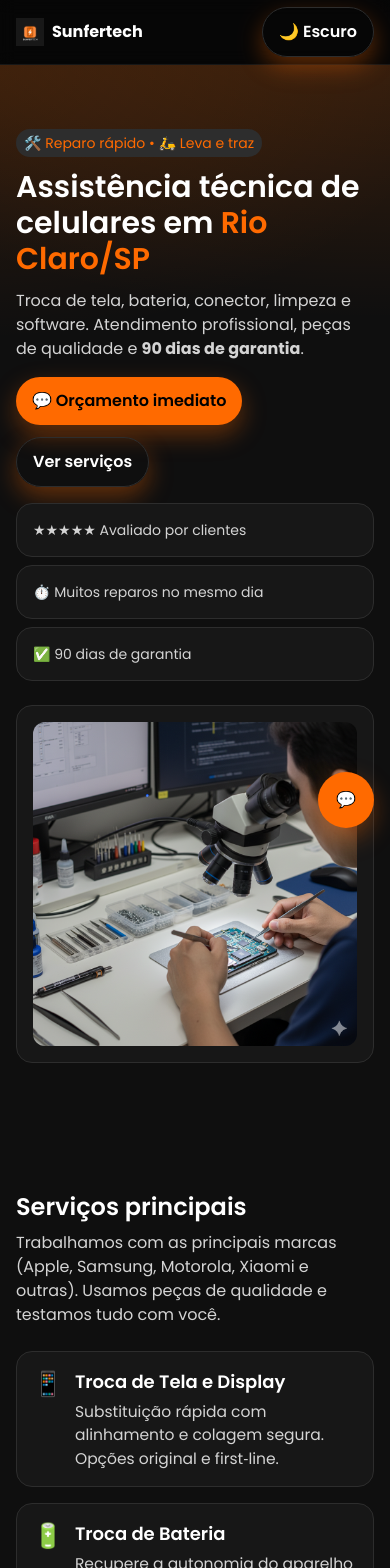
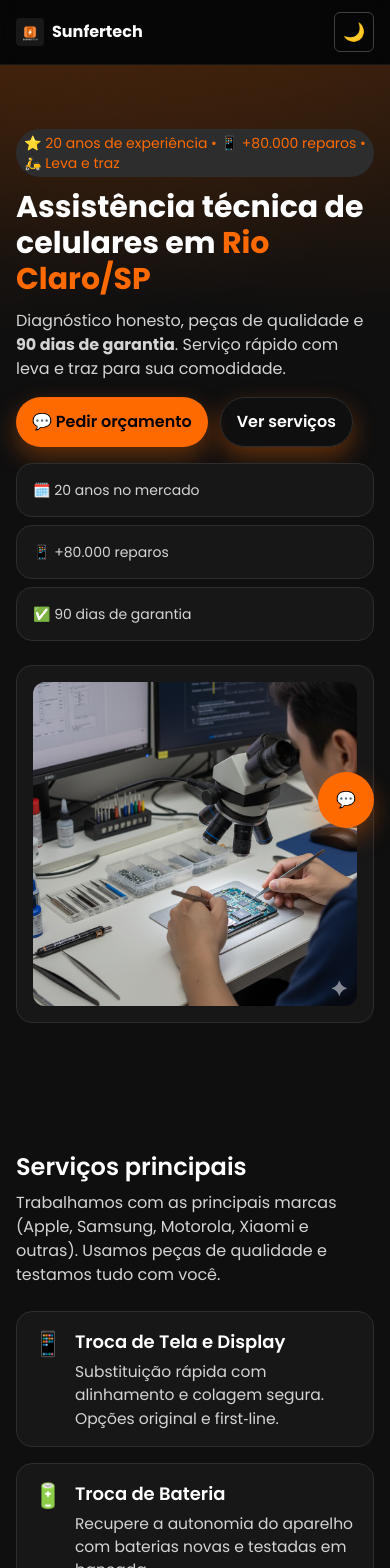
Before and after one commit to fer2618/sunfertech-site, a Next.js app: page / in a window 390 px wide. Shown: the top 1568 px of the page. Built offline with nearby package versions, Linux system fonts and the light colour scheme; no server answers.

Commit message:
adicionado os icones de redes sociais, track de cta do wpp e GA no codigo

```diff
--- /dev/null
+++ b/app/wpp/route.ts
@@ -0,0 +1,23 @@
+// app/wpp/route.ts
+import { NextRequest, NextResponse } from 'next/server'
+
+export async function GET(req: NextRequest) {
+  const url = new URL(req.url)
+  const utm_source = url.searchParams.get('utm_source') ?? 'direct'
+  const utm_medium = url.searchParams.get('utm_medium') ?? 'none'
+  const utm_campaign = url.searchParams.get('utm_campaign') ?? 'none'
+  const referer = req.headers.get('referer') ?? 'unknown'
+
+  // Registre o clique (troque por seu endpoint/telemetria se quiser)
+  console.log('[WPP_CLICK]', {
+    ts: new Date().toISOString(),
+    utm_source, utm_medium, utm_campaign, referer,
+  })
+
+  // Número e mensagem
+  const phone = '5519971344065'
+  const text = 'Olá Sunfertech! Quero um orçamento.'
+  const wa = `https://wa.me/${phone}?text=${encodeURIComponent(text)}`
+
+  return NextResponse.redirect(wa, { status: 302 })
+}
--- /dev/null
+++ b/components/ExperienceBar.tsx
@@ -0,0 +1,62 @@
+// components/ExperienceBar.tsx
+'use client'
+
+import { useEffect, useRef, useState } from 'react'
+
+type Stat = {
+  label: string
+  value: number
+  suffix?: string
+}
+
+const easeOutCubic = (t: number) => 1 - Math.pow(1 - t, 3)
+
+function AnimatedNumber({ value, duration = 1600 }: { value: number; duration?: number }) {
+  const [display, setDisplay] = useState(0)
+  const startRef = useRef<number | null>(null)
+
+  useEffect(() => {
+    const start = performance.now()
+    startRef.current = start
+
+    let raf = 0
+    const tick = (now: number) => {
+      const elapsed = now - (startRef.current ?? now)
+      const t = Math.min(1, elapsed / duration)
+      setDisplay(Math.round(value * easeOutCubic(t)))
+      if (t < 1) raf = requestAnimationFrame(tick)
+    }
+    raf = requestAnimationFrame(tick)
+    return () => cancelAnimationFrame(raf)
+  }, [value, duration])
+
+  return <span>{display.toLocaleString('pt-BR')}</span>
+}
+
+export default function ExperienceBar() {
+  const stats: Stat[] = [
+    { label: 'Anos de experiência', value: 20, suffix: '+' },
+    { label: 'Celulares reparados', value: 80000, suffix: '+' },
+    { label: 'Garantia (dias)', value: 90 },
+    { label: 'Atendimento leva e traz', value: 1, suffix: ' dia' }, // ajuste se quiser
+  ]
+
+  return (
+    <section
+      aria-label="Nossas credenciais"
+      className="rounded-2xl border border-neutral-800 bg-neutral-950/60 px-6 py-6 md:px-8 md:py-8"
+    >
+      <ul className="grid grid-cols-2 md:grid-cols-4 gap-6 md:gap-8">
+        {stats.map((s) => (
+          <li key={s.label} className="text-center">
+            <div className="text-3xl md:text-4xl font-extrabold text-orange-500">
+              <AnimatedNumber value={s.value} />
+              {typeof s.suffix === 'string' ? <span>{s.suffix}</span> : null}
+            </div>
+            <p className="mt-1 text-sm text-neutral-400">{s.label}</p>
+          </li>
+        ))}
+      </ul>
+    </section>
+  )
+}
--- a/components/Footer.tsx
+++ b/components/Footer.tsx
@@ -1,20 +1,116 @@
-export default function Footer(){
+// components/Footer.tsx
+import Link from 'next/link'
+
+function InstagramIcon(props: React.SVGProps<SVGSVGElement>) {
   return (
-<footer className="border-t border-neutral-900 bg-black">
-<div className="container py-8 grid md:grid-cols-2 gap-6 text-neutral-300">
+    <svg viewBox="0 0 24 24" fill="none" stroke="currentColor" strokeWidth="1.8" aria-hidden="true" {...props}>
+      <rect x="3" y="3" width="18" height="18" rx="5" />
+      <circle cx="12" cy="12" r="4" />
+      <circle cx="17.5" cy="6.5" r="1.2" fill="currentColor" stroke="none" />
+    </svg>
+  )
+}
+
+function FacebookIcon(props: React.SVGProps<SVGSVGElement>) {
+  return (
+    <svg viewBox="0 0 24 24" fill="none" aria-hidden="true" {...props}>
+      <circle cx="12" cy="12" r="10" stroke="currentColor" strokeWidth="1.8" />
+      <path
+        d="M13 20v-6h2l.8-3H13v-1c0-.6.4-1 1-1h1V6h-2c-2 0-3 1.5-3 3.2V11H8v3h2v6h3Z"
+        fill="currentColor"
+      />
+    </svg>
+  )
+}
+
+function WhatsAppIcon(props: React.SVGProps<SVGSVGElement>) {
+  return (
+    <svg viewBox="0 0 24 24" fill="none" aria-hidden="true" {...props}>
+      <path d="M20.5 12a8.5 8.5 0 0 1-12 7.5L4 20l.6-4.5A8.5 8.5 0 1 1 20.5 12Z" stroke="currentColor" strokeWidth="1.8" />
+      <path
+        d="M15.6 14.7c-.3.5-1.2.9-1.8.8-1.6-.3-3.6-2.2-4.1-3.6-.2-.6.2-1.4.7-1.7l.7-.5 1.8 1.8-.6.6c.2.6.9 1.2 1.5 1.4l.6-.6 1.8 1.8-.6.6Z"
+        fill="currentColor"
+      />
+    </svg>
+  )
+}
+
+export default function Footer() {
+  return (
+    <footer className="mt-16 border-t border-neutral-900">
+      <div className="container mx-auto px-4 py-10 grid md:grid-cols-3 gap-6 text-sm">
         <div>
-<div className="flex items-center gap-2 font-extrabold">
-<span className="inline-grid place-items-center w-7 h-7 rounded-md bg-gradient-to-br from-orange to-[#FFA24D] text-black">S</span>
-<span>Sunfertech</span>
+          <h3 className="font-semibold">Sunfertech</h3>
+          <p className="text-neutral-400">
+            Assistência técnica de celulares em Rio Claro (SP).
+            Leva e traz, peças de qualidade e garantia de 90 dias.
+          </p>
+
+          {/* Ícones sociais */}
+          <div className="mt-4 flex items-center gap-3">
+            <a
+              href="https://www.instagram.com/sunfertech/"
+              target="_blank"
+              rel="noopener noreferrer"
+              className="inline-flex h-9 w-9 items-center justify-center rounded-full border border-neutral-800 hover:bg-neutral-900"
+              aria-label="Instagram da Sunfertech"
+              title="Instagram"
+            >
+              <InstagramIcon className="h-4 w-4" />
+            </a>
+
+            <a
+              href="https://facebook.com/sunfertech"
+              target="_blank"
+              rel="noopener noreferrer"
+              className="inline-flex h-9 w-9 items-center justify-center rounded-full border border-neutral-800 hover:bg-neutral-900"
+              aria-label="Facebook da Sunfertech"
+              title="Facebook"
+            >
+              <FacebookIcon className="h-4 w-4" />
+            </a>
+
+            <Link
+              href="/wpp?utm_source=site&utm_medium=footer_social&utm_campaign=orcamento"
+              className="inline-flex h-9 w-9 items-center justify-center rounded-full border border-neutral-800 hover:bg-neutral-900"
+              aria-label="WhatsApp da Sunfertech"
+              title="WhatsApp"
+            >
+              <WhatsAppIcon className="h-4 w-4" />
+            </Link>
           </div>
-<p className="mt-2">Assistência técnica de celulares em Rio Claro/SP com leva e traz, transparência e agilidade.</p>
-<small className="opacity-70">© {new Date().getFullYear()} Sunfertech. Todos os direitos reservados.</small>
         </div>
+
         <div>
-<p className="font-semibold">Contato</p>
-<p>WhatsApp: <a className="underline" href="https://wa.me/5519971344065" target="_blank" rel="noopener">(19) 97134‑4065</a></p>
-<p>Instagram: <a className="underline" href="https://www.instagram.com/sunfertech/" target="_blank" rel="noopener">@sunfertech</a></p>
+          <h4 className="font-semibold">Atendimento</h4>
+          <ul className="text-neutral-400">
+            <li>Seg a Sex: 10h–18h</li>
+            <li>Sábado: 10h–16h</li>
+            <li>
+              WhatsApp:{' '}
+              <Link
+                href="/wpp?utm_source=site&utm_medium=footer&utm_campaign=orcamento"
+                className="text-orange-400 hover:underline"
+              >
+                +55 19 97134-4065
+              </Link>
+            </li>
+          </ul>
         </div>
+
+        <div>
+          <h4 className="font-semibold">Links</h4>
+          <ul className="text-neutral-400">
+            <li><a href="#servicos" className="hover:underline">Serviços</a></li>
+            <li><a href="#como-funciona" className="hover:underline">Leva e Traz</a></li>
+            <li><a href="#faq" className="hover:underline">Dúvidas</a></li>
+            <li><a href="https://www.instagram.com/sunfertech/" target="_blank" className="hover:underline">Instagram</a></li>
+          </ul>
+        </div>
+      </div>
+
+      <div className="border-t border-neutral-900 py-4 text-center text-neutral-500">
+        © {new Date().getFullYear()} Sunfertech — Rio Claro, SP
       </div>
     </footer>
   )
--- a/components/Header.tsx
+++ b/components/Header.tsx
@@ -1,24 +1,42 @@
+// components/Header.tsx
 'use client'
+
 import Link from 'next/link'
+import Image from 'next/image'
 import ThemeToggle from './ui/ThemeToggle'
-import Logo from '../public/logo.jpg'
 
-export default function Header(){
+export default function Header() {
   return (
     <header className="sticky top-0 z-50 backdrop-blur border-b border-neutral-900 bg-black/60">
-<div className="container h-16 flex items-center justify-between">
+      <div className="container mx-auto h-16 px-4 flex items-center justify-between">
         <Link href="/" className="flex items-center gap-2 font-extrabold" aria-label="Sunfertech Home">
-<img src={Logo.src} alt="Sunfertech Logo" className="h-7 w-7" />
+          <Image
+            src="/logo.jpg"
+            alt="Sunfertech — Assistência Técnica de Celulares"
+            width={28}
+            height={28}
+            priority
+            className="rounded"
+          />
           <span>Sunfertech</span>
         </Link>
+
         <nav aria-label="Menu principal" className="hidden md:flex items-center gap-2 text-neutral-300">
           <a className="px-3 py-2 rounded-md hover:bg-neutral-900 hover:text-white" href="#servicos">Serviços</a>
           <a className="px-3 py-2 rounded-md hover:bg-neutral-900 hover:text-white" href="#como-funciona">Leva e Traz</a>
           <a className="px-3 py-2 rounded-md hover:bg-neutral-900 hover:text-white" href="#depoimentos">Depoimentos</a>
           <a className="px-3 py-2 rounded-md hover:bg-neutral-900 hover:text-white" href="#faq">Dúvidas</a>
-<a className="btn btn-outline" href="https://wa.me/5519971344065?text=Ol%C3%A1%20Sunfertech!%20Quero%20um%20or%C3%A7amento." target="_blank" rel="noopener">Orçamento</a>
+
+          <Link
+            href="/wpp?utm_source=site&utm_medium=header&utm_campaign=orcamento"
+            className="ml-2 px-4 py-2 rounded-xl border border-orange-700 text-orange-400 hover:bg-orange-600/10"
+          >
+            Orçamento
+          </Link>
+
           <ThemeToggle />
         </nav>
+
         <div className="md:hidden">
           <ThemeToggle />
         </div>
--- a/components/Hero.tsx
+++ b/components/Hero.tsx
@@ -1,8 +1,8 @@
 'use client'
+import Image from 'next/image'
 import { motion } from 'framer-motion'
 
-
-export default function Hero(){
+export default function Hero() {
   return (
     <section
       className="relative overflow-hidden py-16"
@@ -12,49 +12,64 @@ aria-label="Seção principal com chamada para ação"
         aria-hidden
         className="pointer-events-none absolute inset-0 bg-[radial-gradient(1200px_600px_at_100%_-10%,rgba(255,106,0,.22),transparent_60%),radial-gradient(900px_500px_at_-10%_0%,rgba(255,106,0,.14),transparent_55%)]"
       />
+
       <div className="container relative grid md:grid-cols-2 gap-6 items-center">
         <motion.div
           initial={{ opacity: 0, y: 20 }}
           whileInView={{ opacity: 1, y: 0 }}
           viewport={{ once: true }}
-transition={{ duration: .5 }}
+          transition={{ duration: 0.5 }}
         >
-<span className="badge" aria-label="Selo de serviço rápido">
-🛠️ Reparo rápido • 🛵 Leva e traz
+          {/* Badge com prova de autoridade */}
+          <span className="badge" aria-label="Experiência e logística">
+            ⭐ 20 anos de experiência • 📱 +80.000 reparos • 🛵 Leva e traz
           </span>
-<h1 className="mt-3 text-3xl md:text-5xl font-semibold">
+
+          <h1 className="mt-3 text-3xl md:text-5xl font-extrabold">
             Assistência técnica de celulares em <span className="text-orange">Rio Claro/SP</span>
           </h1>
+
           <p className="mt-3 text-neutral-300">
-Troca de tela, bateria, conector, limpeza e software. Atendimento profissional, peças de qualidade e <strong>90 dias de garantia</strong>.
+            Diagnóstico honesto, peças de qualidade e <strong>90 dias de garantia</strong>.
+            Serviço rápido com leva e traz para sua comodidade.
           </p>
+
           <div className="mt-4 flex flex-wrap gap-3">
-<a className="btn" href="https://wa.me/5519971344065?text=Ol%C3%A1%20Sunfertech!%20Quero%20um%20or%C3%A7amento." target="_blank" rel="noopener">💬 Orçamento imediato</a>
+            {/* Usa o redirect /wpp para rastrear cliques */}
+            <a
+              className="btn"
+              href="/wpp?utm_source=site&utm_medium=hero&utm_campaign=orcamento"
+            >
+              💬 Pedir orçamento
+            </a>
             <a className="btn btn-outline" href="#servicos">Ver serviços</a>
           </div>
-<ul className="mt-4 grid sm:grid-cols-3 gap-2 text-sm text-neutral-300" aria-label="Provas sociais">
-<li className="card">★★★★★ Avaliado por clientes</li>
-<li className="card">⏱️ Muitos reparos no mesmo dia</li>
+
+          {/* Métricas como prova social */}
+          <ul className="mt-4 grid sm:grid-cols-3 gap-2 text-sm text-neutral-300" aria-label="Provas e métricas">
+            <li className="card">🗓️ 20 anos no mercado</li>
+            <li className="card">📱 +80.000 reparos</li>
             <li className="card">✅ 90 dias de garantia</li>
           </ul>
         </motion.div>
 
-
         <motion.figure
           className="card"
-initial={{ opacity: 0, scale:.98 }}
+          initial={{ opacity: 0, scale: 0.98 }}
           whileInView={{ opacity: 1, scale: 1 }}
           viewport={{ once: true }}
-transition={{ duration: .5, delay: .1 }}
+          transition={{ duration: 0.5, delay: 0.1 }}
         >
-<picture>
-<source srcSet="/hero-sunfertech.webp" type="image/webp" />
-<img
-src="/hero-sunfertech.jpg"
+          {/* next/image para otimização automática */}
+          <Image
+            src="/hero-sunfertech.webp"
             alt="Técnico Sunfertech em bancada com microscópio"
+            width={800}
+            height={600}
+            priority
             className="rounded-xl"
+            sizes="(min-width: 768px) 48rem, 100vw"
           />
-</picture>
           <figcaption className="sr-only">Bancada de reparos Sunfertech</figcaption>
         </motion.figure>
       </div>
--- /dev/null
+++ b/components/TrustReasons.tsx
@@ -0,0 +1,35 @@
+// components/TrustReasons.tsx
+export default function TrustReasons() {
+  const items = [
+    {
+      title: 'Especialista de verdade',
+      desc: 'Técnico há 20 anos, mais de 80 mil reparos concluídos.',
+    },
+    {
+      title: 'Qualidade e transparência',
+      desc: 'Peças selecionadas, diagnóstico claro e aprovação prévia.',
+    },
+    {
+      title: 'Garantia de 90 dias',
+      desc: 'Compromisso com o pós-atendimento e sua tranquilidade.',
+    },
+    {
+      title: 'Leva e traz',
+      desc: 'Buscamos e entregamos seu aparelho com praticidade.',
+    },
+  ]
+
+  return (
+    <section className="space-y-6">
+      <h2 className="text-2xl md:text-3xl font-bold">Por que escolher a Sunfertech</h2>
+      <ul className="grid md:grid-cols-2 gap-4">
+        {items.map((it) => (
+          <li key={it.title} className="rounded-xl border border-neutral-800 p-4">
+            <h3 className="font-semibold">{it.title}</h3>
+            <p className="text-sm text-neutral-400">{it.desc}</p>
+          </li>
+        ))}
+      </ul>
+    </section>
+  )
+}
--- a/components/ui/ThemeToggle.tsx
+++ b/components/ui/ThemeToggle.tsx
@@ -1,33 +1,37 @@
 'use client'
-import { useTheme } from 'next-themes'
+
 import { useEffect, useState } from 'react'
 
+export default function ThemeToggle() {
+  const [dark, setDark] = useState(false)
 
-export default function ThemeToggle(){
-const [mounted, setMounted] = useState(false)
-const { theme, setTheme } = useTheme()
-
-
-// useEffect só será executado no lado do cliente, após a montagem do componente.
   useEffect(() => {
-setMounted(true)
+    const saved = typeof window !== 'undefined' ? localStorage.getItem('theme') : null
+    const initial = saved ? saved === 'dark' : window.matchMedia?.('(prefers-color-scheme: dark)').matches
+    setDark(initial)
+    document.documentElement.classList.toggle('dark', initial)
   }, [])
 
-
-// Não renderiza nada no servidor para evitar a incompatibilidade
-if (!mounted) {
-return null
+  const toggle = () => {
+    const next = !dark
+    setDark(next)
+    document.documentElement.classList.toggle('dark', next)
+    localStorage.setItem('theme', next ? 'dark' : 'light')
   }
 
-
-const isDark = theme === 'dark'
   return (
     <button
-aria-label={isDark ? 'Alternar para tema claro' : 'Alternar para tema escuro'}
-className="btn btn-outline"
-onClick={() => setTheme(isDark ? 'light' : 'dark')}
+      onClick={toggle}
+      aria-label={dark ? 'Ativar tema claro' : 'Ativar tema escuro'}
+      title={dark ? 'Tema claro' : 'Tema escuro'}
+      aria-pressed={dark}
+      className="inline-flex h-10 w-10 items-center justify-center rounded-md border border-neutral-700 hover:bg-neutral-900"
     >
-{isDark ? '🌙 Escuro' : '☀️ Claro'}
+      {/* Ícone apenas (sem texto) */}
+      <span aria-hidden="true" className="text-lg leading-none">
+        {dark ? '☀️' : '🌙'}
+      </span>
+      <span className="sr-only">{dark ? 'Claro' : 'Escuro'}</span>
     </button>
   )
 }
```
Also changed, not shown: app/layout.tsx (line endings or trailing spaces). Lines whose indentation alone changed are shown as unchanged.
